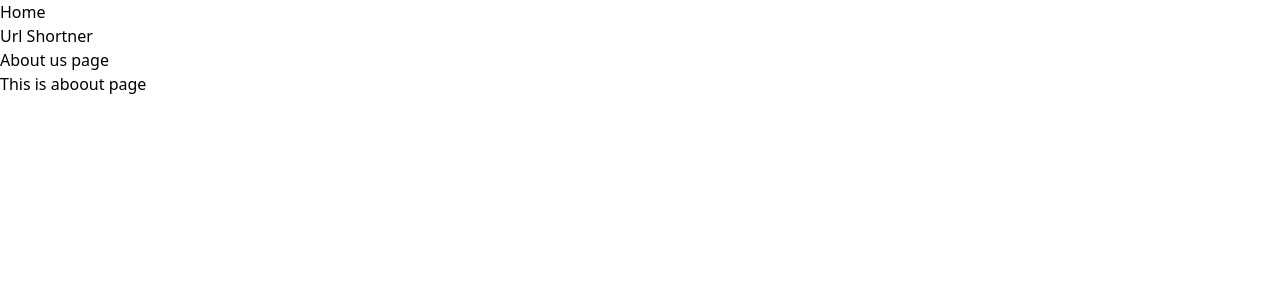
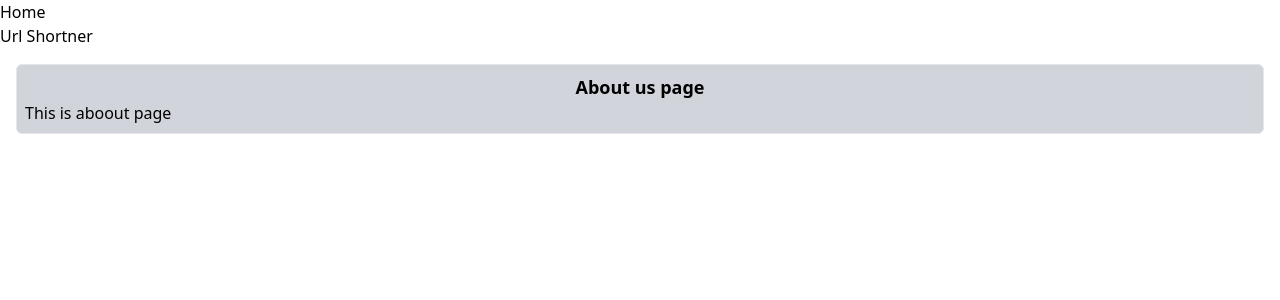
Before and after one commit to rohitghatal1/urlShortner-Node-Express, a React (Create React App) app in the folder frontend/: page /about in a window 1280 px wide. Shown: the top 300 px of the page. Built offline with nearby package versions, Linux system fonts and the light colour scheme.

Commit message:
updated styles

```diff
--- a/frontend/src/components/About.js
+++ b/frontend/src/components/About.js
@@ -2,9 +2,9 @@ import React from 'react'
 
 export default function About() {
     return (
-        <div>
-            <div>
-                <h2>
+        <div className='flex flex-col gap-2 p-4'>
+            <div className='border rounded-md bg-gray-300 p-2'>
+                <h2 className='text-center font-semibold text-lg'>
                     About us page
                 </h2>
                 <p>This is aboout page</p>
```
